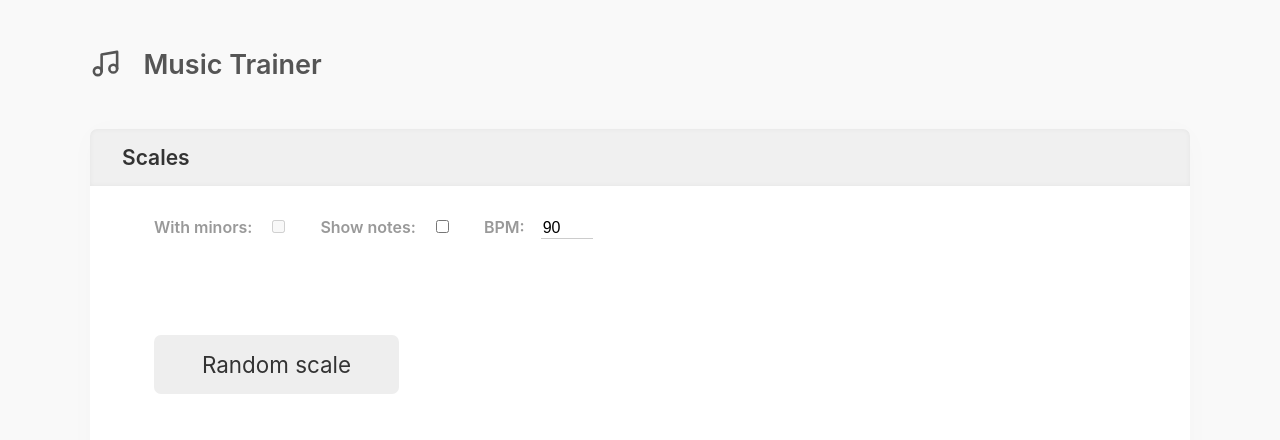
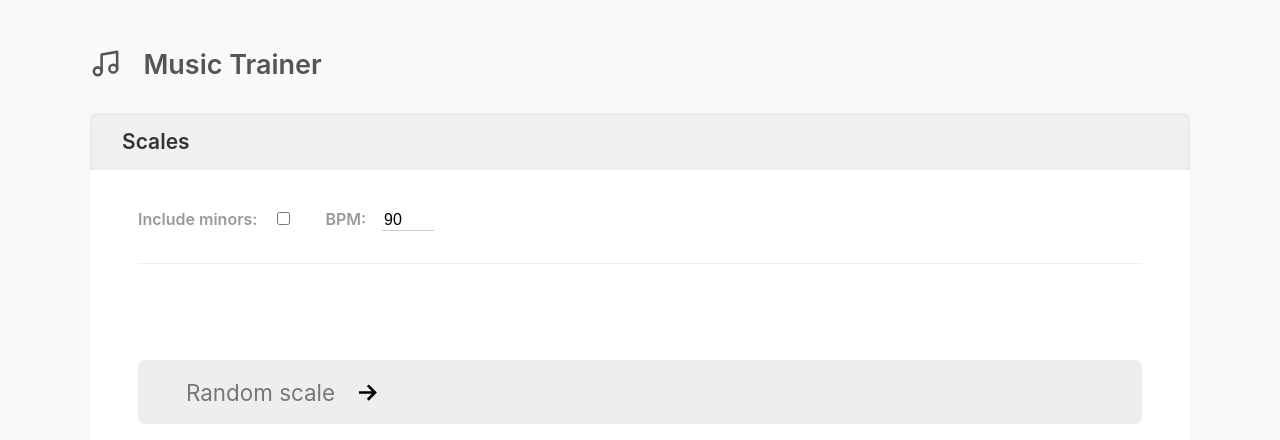
Before and after one commit to arielbk/music-practice, a React (Create React App) app: page / in a window 1280 px wide. Shown: the top 440 px of the page. Built offline with nearby package versions, Linux system fonts and the light colour scheme.

Commit message:
Minor scales and style changes

```diff
--- a/src/App.js
+++ b/src/App.js
@@ -5,18 +5,18 @@ import Scales from './components/Scales';
 const Container = styled.div`
   max-width: 1100px;
   padding: 2rem;
-  margin: 0 auto;
+  margin: 1rem auto;
   color: #555;
 
   .header {
     display: flex;
     font-size: 31px;
-    margin: 1rem 0;
+    margin: 0 0;
     h1 {
       font-weight: 600;
       font-size: 27px;
       display: inline-block;
-      margin: 0 1.4rem;
+      margin: 0 1.4rem 2rem;
     }
   }
 `;
--- a/src/components/MidiPlayer.js
+++ b/src/components/MidiPlayer.js
@@ -3,7 +3,7 @@ import { Midi } from 'react-abc';
 
 const MidiContainer = styled.div`
   width: 50%;
-  margin: 2rem 0 5rem;
+  margin: 4rem 0 5rem;
   background: #ccc;
   border-radius: 7px;
   overflow: hidden;
--- a/src/components/Scales.js
+++ b/src/components/Scales.js
@@ -2,8 +2,10 @@ import { useState, useEffect } from 'react';
 import styled from 'styled-components';
 import SheetMusic from 'react-sheet-music';
 import MidiPlayer from './MidiPlayer';
+import {GrFormNextLink} from 'react-icons/gr';
 
 const scales = {
+  // 0 - 11 are major scales
   C: 'C2 D2 E2 F2 G2 A2 B2 c2',
   G: 'G2 A2 B2 c2 d2 e2 ^f2 g2',
   D: 'D2 E2 ^F2 G2 A2 B2 ^c2 d2',
@@ -16,16 +18,28 @@ const scales = {
   'E♭': '_E2 F2 G2 _A2 _B2 c2 d2 _e2',
   'B♭': '_B,2 C2 D2 _E2 F2 G2 A2 _B2',
   'F': 'F2 G2 A2 _B2 c2 d2 e2 f2',
+  // 12 - 23 are minor scales
+  Amin: 'A,2 B,2 C2 D2 E2 F2 G2 A2',
+  Emin: 'E2 ^F2 G2 A2 B2 c2 d2 e2',
+  Bmin: 'B,2 ^C2 D2 E2 ^F2 G2 A2 B2',
+  'F♯min': '^F2 ^G2 A2 B2 ^c2 d2 e2 ^f2',
+  'C♯min': '^C2 ^D2 E2 ^F2 ^G2 A2 B2 ^c2',
+  'G♯min': '^G,2 ^A,2 B,2 ^C2 ^D2 E2 ^F2 ^G2',
+  'D♯min': '^D2 ^E2 ^F2 ^G2 ^A2 B2 ^c2 ^d2',
+  'B♭min': '_B,2 C2 _D2 _E2 F2 _G2 _A2 _B2',
+  'Fmin': 'F2 G2 _A2 _B2 c2 _d2 _e2 f2',
+  'Cmin': 'C2 D2 _E2 F2 G2 _A2 _B2 c2',
+  'Gmin': 'G2 A2 _B2 c2 d2 _e2 f2 g2',
+  'Dmin': 'D2 E2 F2 G2 A2 _B2 c2 d2',
 }
 
 const Container = styled.div`
   position: relative;
   max-width: 1200px;
-  padding: 4rem;
+  padding: 4rem 3rem;
   margin: 0 auto 3rem;
   color: #333;
   background: #fff;
-  margin-top: 3rem;
   border-radius: 7px;
   box-shadow: 0 3px 30px rgba(0,0,0,0.02);
 
@@ -53,21 +67,39 @@ const Container = styled.div`
 `;
 
 const GenerateButton = styled.div`
-  display: inline-block;
+  display: flex;
+  justify-content: flex-start;
+  align-items: center;
   padding: 1rem 3rem;
   font-size: 1.4rem;
   background: #eee;
-  border: none;
+  /* border: 2px solid #ccc; */
   border-radius: 7px;
   cursor: pointer;
   margin: 6rem 0 3rem;
   text-align: left;
+  color: #777;
+  svg {
+    font-size: 2rem;
+    margin-left: 1rem;
+    transform: translateX(0px);
+    transition: 0.3s;
+  }
+  transition: 0.1s;
+
+  &:hover {
+    background: #ddd;
+    svg {
+      transform: translateX(10px);
+    }
+  }
 `;
 
 const Settings = styled.div`
-  margin: 1.5rem 0 0;
+  padding: 2rem 0;
   color: #999;
   font-weight: 600;
+  border-bottom: 1px solid #eee;
 `;
 
 const ScaleDisplay = styled.h3`
@@ -92,8 +124,18 @@ const ScaleDisplay = styled.h3`
 `;
 
 const SheetContainer = styled.div`
-  ${props => props.showNotes ? '' : 'filter: blur(17px);'}
+  ${props => props.showNotes ? '' : 'filter: blur(15px);'}
   height: 130px;
+  transition: 0.2s filter;
+  margin: 0 auto;
+  text-align: center;
+  display: flex;
+  justify-content: center;
+  align-items: center;
+
+  #paper {
+    width: 750px;
+  }
 `;
 
 export default function Scales() {
@@ -105,15 +147,16 @@ export default function Scales() {
 
   // todo: generate a random order and cycle through to avoid dupes
   const generateScale = () => {
-    const randomIndex = Math.floor(Math.random() * 12);
+    const multiplier = withMinors ? 24 : 12;
+    const randomIndex = Math.floor(Math.random() * multiplier);
     let newScale = Object.keys(scales)[randomIndex];
-    if (withMinors) newScale += Math.floor(Math.random() * 2) ? 'min' : '';
     setScale(newScale);
   }
 
   useEffect(() => {
     if (!scale) return;
-    let reverseScale = scales[scale]?.split(' ').reverse();
+    let ourScale = scales[scale].split(' ');
+    let reverseScale = ourScale.reverse();
     reverseScale.shift();
     setScaleNotes(`|${scales[scale]} ${reverseScale}|`);
   }, [scale])
@@ -124,22 +167,20 @@ export default function Scales() {
         Scales
       </div>
       <Settings>
-      <label htmlFor="withMinors" style={{marginRight: 16}}>With minors:</label>
-      <input disabled id="withMinors" name="withMinors" type="checkbox" checked={withMinors} onChange={e => setWithMinors(e.target.checked)} />
-      <label htmlFor="showNotes" style={{marginRight: 16, marginLeft: 32}}>Show notes:</label>
-      <input id="showNotes" name="showNotes" type="checkbox" checked={showNotes} onChange={e => setShowNotes(e.target.checked)} />
+      <label htmlFor="withMinors" style={{marginRight: 16}}>Include minors:</label>
+      <input id="withMinors" name="withMinors" type="checkbox" checked={withMinors} onChange={e => setWithMinors(e.target.checked)} />
       <label htmlFor="bpm" style={{marginRight: 16, marginLeft: 32}}>BPM:</label>
       <input id="bpm" name="bpm" type="number" value={bpm} onChange={e => setBpm(e.target.value)} />
       </Settings>
       <GenerateButton onClick={generateScale}>
         Random scale
+        <GrFormNextLink />
       </GenerateButton>
       {scale ? <ScaleDisplay>{scale}</ScaleDisplay> : ''}
 
-      {/* // todo: CSS blur effect if not shown */}
       {scaleNotes ? (<>
         <MidiPlayer notation={scaleNotes} bpm={bpm} />
-        <SheetContainer showNotes={showNotes}>
+        <SheetContainer showNotes={showNotes} onMouseEnter={() => setShowNotes(true)} onMouseLeave={() => setShowNotes(false)}>
         <SheetMusic notation={scaleNotes} />
         </SheetContainer>
       </>) : ''}
```
